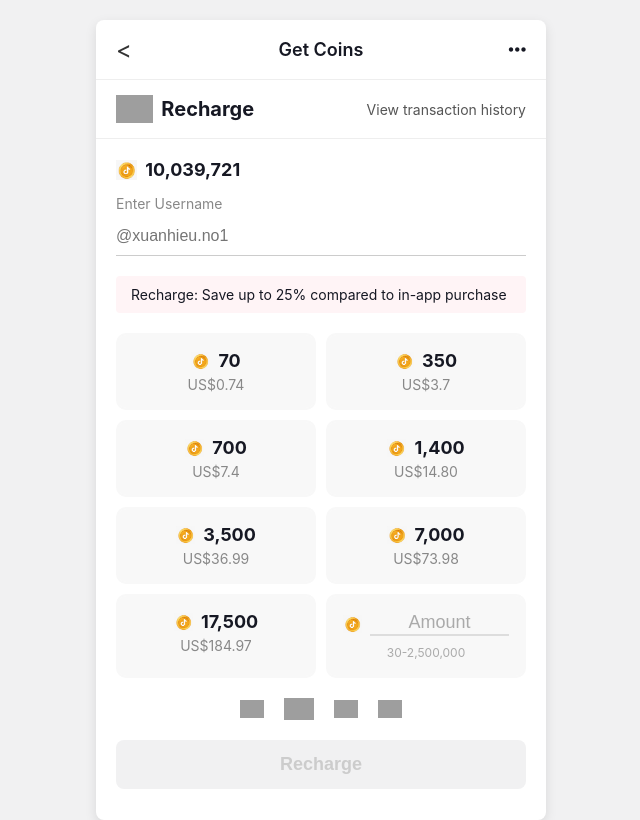
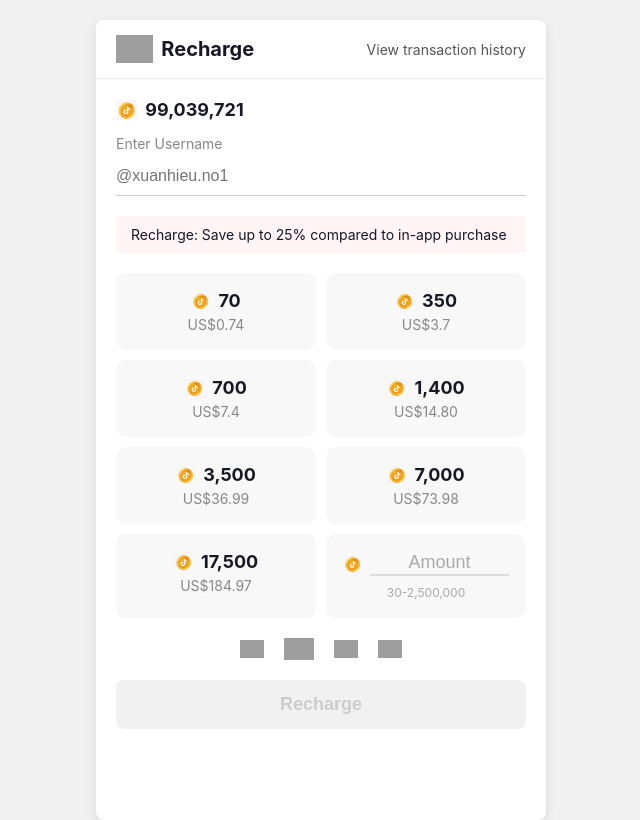
Before and after one commit to reynazif01/tiktok-recharge-page, a plain HTML site: page index.html in a window 1280 px wide. Shown: the whole page, without its empty margins (319-959 px from the left). Drawn offline with Linux system fonts and the light colour scheme; grey boxes are pictures that could not be loaded.

Commit message:
Add files via upload

```diff
--- a/index.html
+++ b/index.html
@@ -9,25 +9,16 @@
 </head>
 <body>
     <div class="mobile-container">
-        <div class="app-header">
-            <a href="#" class="back-arrow">&lt;</a>
-            <h1>Get Coins</h1>
-            <i class="fas fa-ellipsis-h"></i>
-        </div>
-
         <main id="recharge-interface">
             <header>
-                <div class="logo-title">
-                    <img src="https://upload.wikimedia.org/wikipedia/en/a/a9/TikTok_logo.svg" alt="TikTok Logo">
-                    <h2>Recharge</h2>
-                </div>
+                <div class="logo-title"><img src="https://upload.wikimedia.org/wikipedia/en/a/a9/TikTok_logo.svg" alt="TikTok Logo"><h2>Recharge</h2></div>
                 <a href="#" class="history-link">View transaction history</a>
             </header>
 
             <div class="content-body">
                 <div class="balance-info">
                     <img src="coin.png" class="coin-icon" alt="Coin">
-                    <span id="current-balance">10,039,721</span>
+                    <span id="current-balance">99,039,721</span>
                 </div>
 
                 <div class="user-id-container">
--- a/script.js
+++ b/script.js
@@ -197,8 +197,6 @@ document.addEventListener('DOMContentLoaded', () => {
         }
     });
 
-
-
     rechargeAgainButton.addEventListener('click', resetInterface);
 
     initializeRandomCards();
--- a/style.css
+++ b/style.css
@@ -5,12 +5,6 @@ body { font-family: -apple-system, BlinkMacSystemFont, 'Segoe UI', Roboto, 'Helv
 /* Mobile Container */
 .mobile-container { width: 100%; max-width: 450px; background-color: #ffffff; min-height: 800px; box-shadow: 0 4px 12px rgba(0,0,0,0.1); border-radius: 8px; }
 #success-screen { padding: 0 20px; }
-
-/* App Header */
-.app-header { display: grid; grid-template-columns: 1fr 2fr 1fr; align-items: center; padding: 15px 20px; border-bottom: 1px solid #eee; }
-.app-header h1 { font-size: 18px; margin: 0; text-align: center; font-weight: 600; }
-.app-header .back-arrow { font-size: 24px; text-decoration: none; color: #333; }
-.app-header i { font-size: 20px; justify-self: end; }
 
 /* Main Header */
 header { display: flex; align-items: center; padding: 15px 20px; border-bottom: 1px solid #eee; }
```
